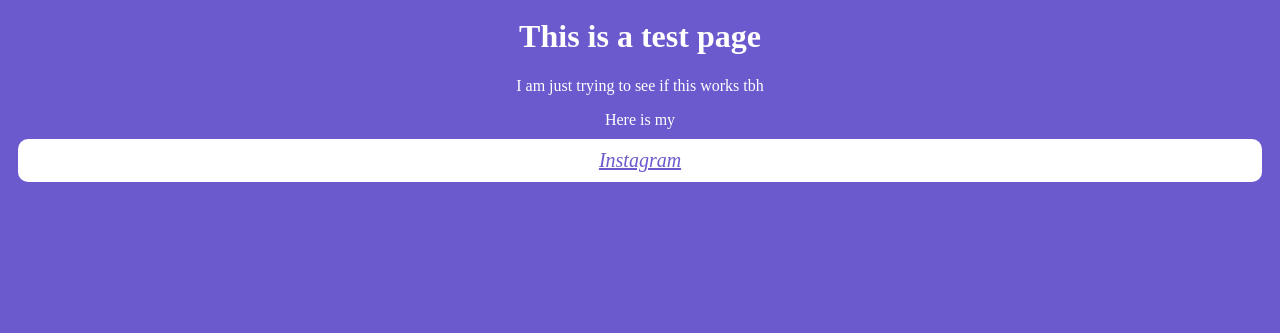
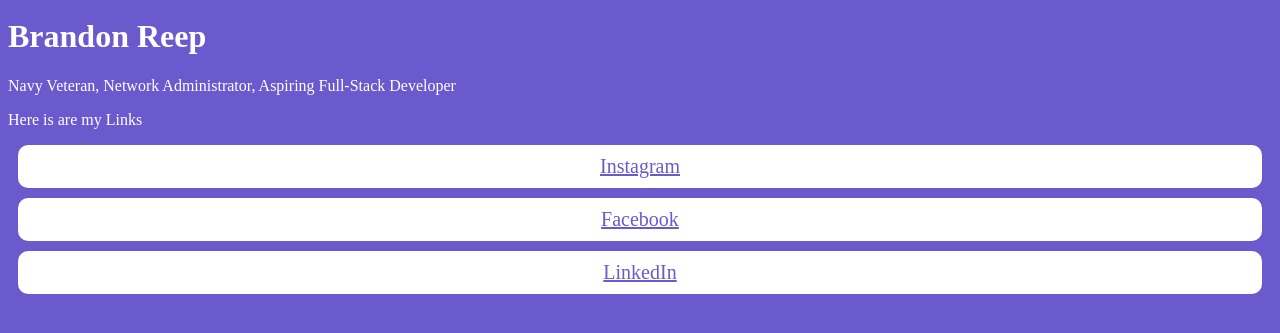
Before and after one commit to brandonreep/-brandonreep-GitHub-io, a plain HTML site: page index.html in a window 1280 px wide. Shown: the part 161-494 px from the top of the page. Drawn offline with Linux system fonts and the light colour scheme.

Commit message:
Update index.html

```diff
--- a/index.html
+++ b/index.html
@@ -2,9 +2,14 @@
     <link rel="stylesheet" href="Style.css">
     <title>Test Webpage</title>
     <body>
-        <center><img src="https://raw.githubusercontent.com/brandonreep/-brandonreep-GitHub-io/main/Navy%20Logo.png" width="225" height="150"></center>
-        <center><h1><strong>This is a test page</strong></h1></center>
-        <center><p>I am just trying to see if this works tbh</p></center>
-        <center><p>Here is my <a href="https://instagram.com/ayyee_its_brandon"><em>Instagram</em></a></p></center>
+        <center>
+            <img src="https://raw.githubusercontent.com/brandonreep/-brandonreep-GitHub-io/main/Navy%20Logo.png" width="225" height="150"></center>
+            <h1><strong>Brandon Reep</strong></h1>
+            <p>Navy Veteran, Network Administrator, Aspiring Full-Stack Developer</p>
+            <p>Here is are my Links</p>
+            <a href="https://instagram.com/ayyee_its_brandon">Instagram</a>
+            <a href="https://www.facebook.com/brandon.reep.5/">Facebook</a>
+            <a href="https://www.linkedin.com/in/brandon-reep-86a3901b8/">LinkedIn</a>
+    </center>
     </body>
 </html>
```
